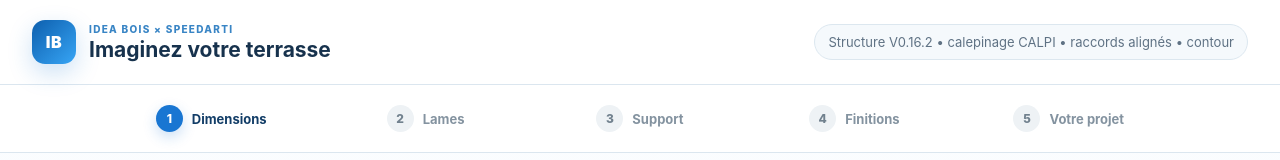
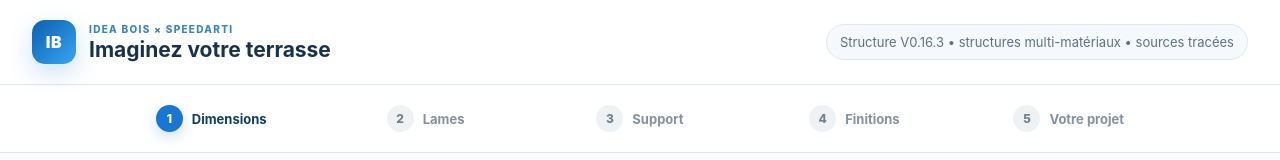
Before and after one commit to thibaultmourlane7/idea-bois-configurateur-terrasse, a React (Vite) app: page / in a window 1280 px wide. Shown: the top 160 px of the page. Built offline with nearby package versions, Linux system fonts and the light colour scheme.

Commit message:
Phase 2 UI version 0.16.3

```diff
--- a/package.json
+++ b/package.json
@@ -1,7 +1,7 @@
 {
   "name": "idea-bois-configurateur-terrasse",
   "private": true,
-  "version": "0.16.2",
+  "version": "0.16.3",
   "type": "module",
   "scripts": {
     "dev": "vite",
--- a/src/App.tsx
+++ b/src/App.tsx
@@ -208,7 +208,7 @@ export default function App() {
         </div>
         <div className="topbar-actions">
           {savedAvailable && <button type="button" className="resume-button" onClick={resumeLocal}>Reprendre mon projet</button>}
-          <div className="header-note">Structure V0.16.2 • calepinage CALPI • raccords alignés • contour</div>
+          <div className="header-note">Structure V0.16.3 • structures multi-matériaux • sources tracées</div>
         </div>
       </header>
 
```
